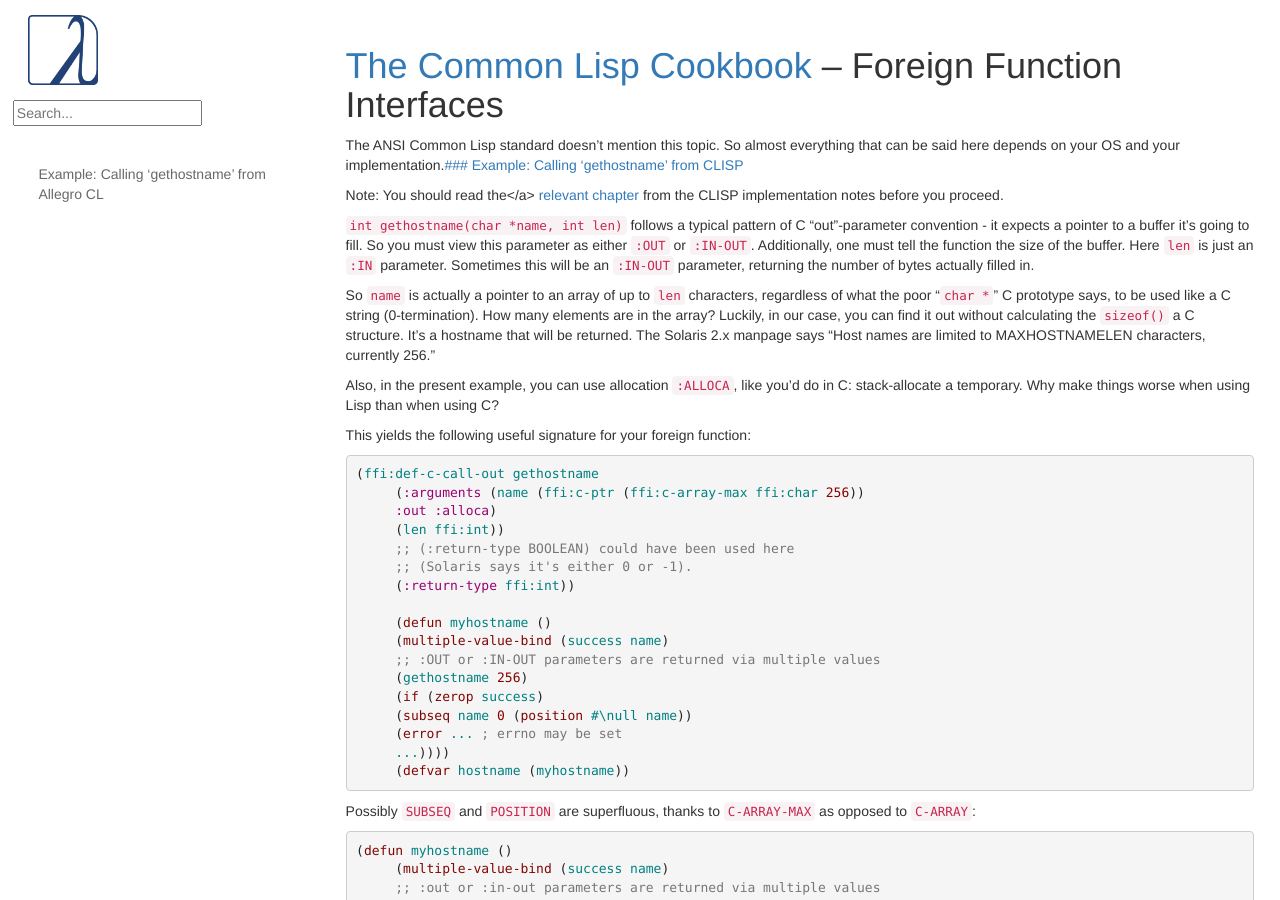
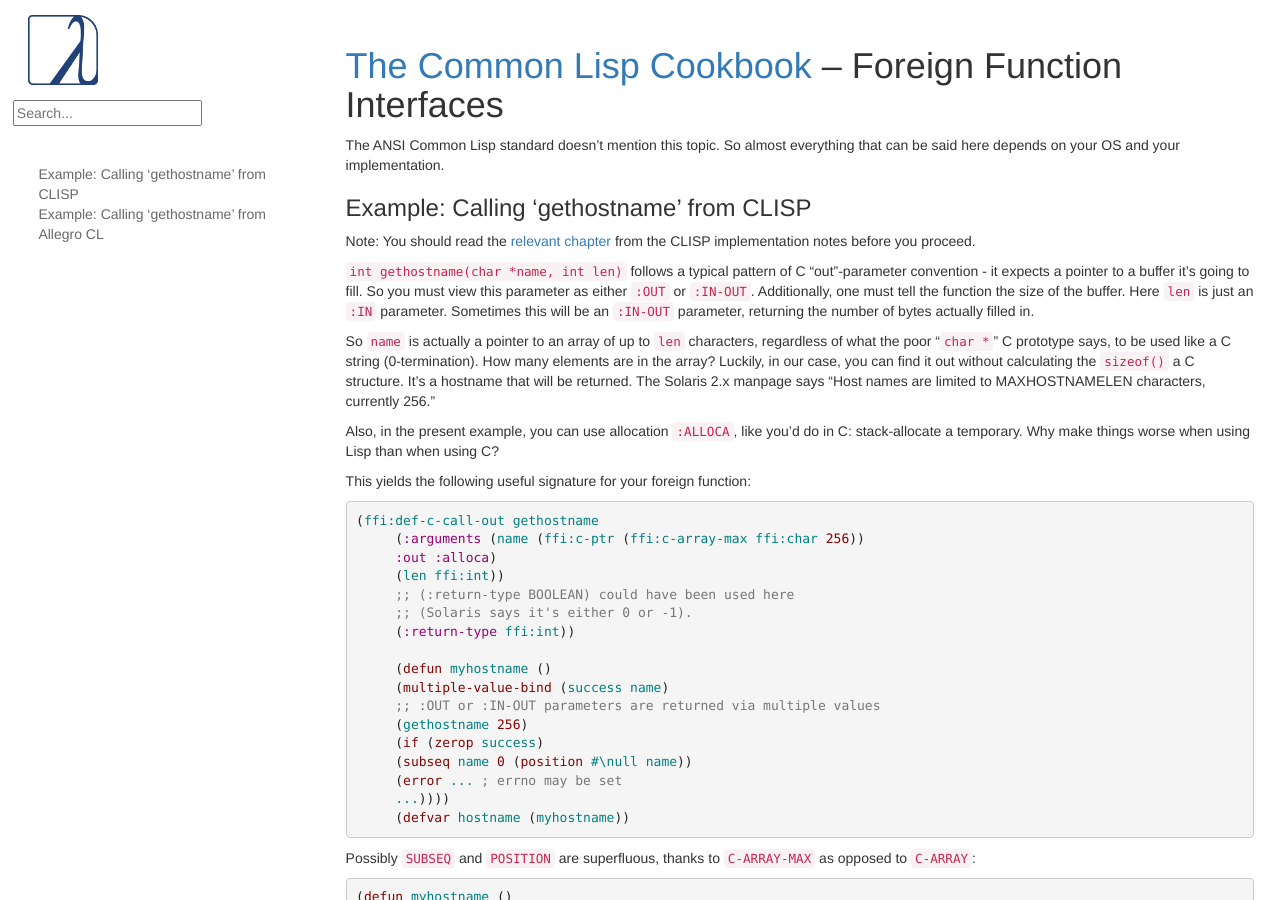
Before and after one commit to LispCookbook/cl-cookbook, a Jekyll site: the page built from ffi.md, in a window 1280 px wide and 900 px high. Built offline with Jekyll 4.4.1, drawn with Linux system fonts in a browser that asks for light colours; some of the changed lines change nothing that is shown.

Commit message:
Small Cleanup
reformat the anchor and header on the top of the page to match the formatting of the anchor and header on the bottom half of the page

```diff
--- a/ffi.md
+++ b/ffi.md
@@ -2,9 +2,13 @@
 title: Foreign Function Interfaces
 ---
 
-The ANSI Common Lisp standard doesn't mention this topic. So almost everything that can be said here depends on your OS and your implementation.<a name="clisp-gethost">### Example: Calling 'gethostname' from CLISP
+The ANSI Common Lisp standard doesn't mention this topic. So almost everything that can be said here depends on your OS and your implementation.
 
-Note: You should read the</a> [relevant chapter](http://clisp.sourceforge.net/impnotes.html#dffi) from the CLISP implementation notes before you proceed.
+<a name="clisp-gethost"></a>
+
+### Example: Calling 'gethostname' from CLISP
+
+Note: You should read the [relevant chapter](http://clisp.sourceforge.net/impnotes.html#dffi) from the CLISP implementation notes before you proceed.
 
 `int gethostname(char *name, int len)` follows a typical pattern of C "out"-parameter convention - it expects a pointer to a buffer it's going to fill. So you must view this parameter as either `:OUT` or `:IN-OUT`. Additionally, one must tell the function the size of the buffer. Here `len` is just an `:IN` parameter. Sometimes this will be an `:IN-OUT` parameter, returning the number of bytes actually filled in.
 
```
